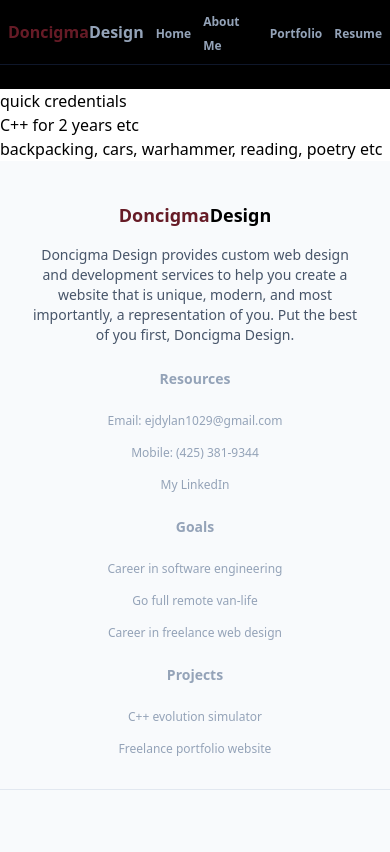
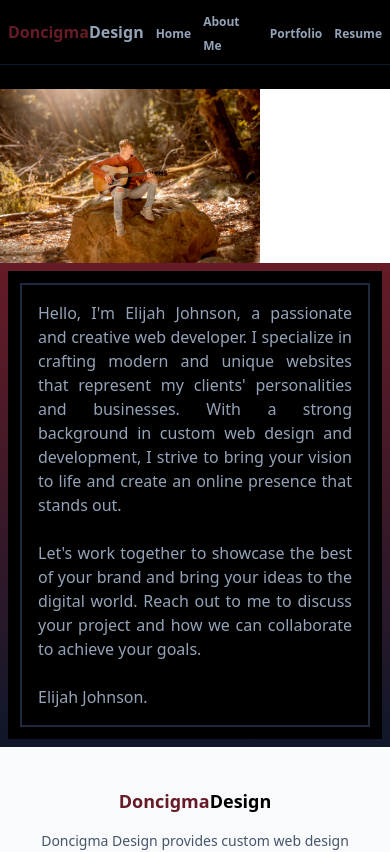
Before and after one commit to doncigma/doncigma-design, a Nuxt app: page /about in a window 390 px wide. Shown: the top 852 px of the page. Built offline with nearby package versions, Linux system fonts and the light colour scheme.

Commit message:
portfolio and about img

```diff
--- a/nuxt.config.ts
+++ b/nuxt.config.ts
@@ -1,5 +1,9 @@
 // https://nuxt.com/docs/api/configuration/nuxt-config
 export default defineNuxtConfig({
   devtools: { enabled: true },
-  modules: ["@nuxtjs/tailwindcss", "@nuxt/fonts", "@nuxt/image"]
+  modules: [
+    "@nuxtjs/tailwindcss",
+    "@nuxt/fonts",
+    "@nuxt/image",
+  ],
 })
--- a/pages/about.vue
+++ b/pages/about.vue
@@ -1,21 +1,60 @@
-<template>
+<!-- <template>
     <div>
-        <!-- Whole self-desc -->
+
         <div class="flex flex-col">
-            <!-- About Me -->
+
             <div>
                 quick credentials
             </div>
 
-            <!-- Skills -->
+
             <div>
                 C++ for 2 years etc
             </div>
 
-            <!-- Hobbies -->
+
             <div>
                 backpacking, cars, warhammer, reading, poetry etc
             </div>
         </div>
     </div>
 </template>
+-->
+
+<template>
+    <div>
+        <!-- Myself image -->
+        <div class="flex justify-left w-2/3">
+            <NuxtImg src="home/myself.jpg"></NuxtImg>
+        </div>
+
+        <!-- Middle section -->
+        <div class="flex flex-col md:flex-row justify-between
+            bg-gradient-to-t from-slate-900 to-mexicanred-500"
+        >
+            <!-- About me description -->
+            <div class="bg-black m-2 p-3 text-left md:w-2/5">
+                <p class="bg-black text-md text-slate-400 text-justify p-4
+                    border-2 border-slate-800"
+                >
+                Hello, I'm Elijah Johnson, a passionate and creative web developer.
+                I specialize in crafting modern and unique websites that represent
+                my clients' personalities and businesses. With a strong background in
+                custom web design and development, I strive to bring your vision to life
+                and create an online presence that stands out.
+
+                <br><br>
+
+                Let's work together to showcase the best of your brand and
+                bring your ideas to the digital world. Reach out to me
+                to discuss your project and how we can collaborate to achieve
+                your goals.
+
+                <br><br>
+
+                Elijah Johnson.
+                </p>
+            </div>
+        </div>
+    </div>
+</template>
--- a/pages/portfolio.vue
+++ b/pages/portfolio.vue
@@ -1,39 +1,65 @@
 <template>
     <div>
-        <!-- Whole project list -->
-        <div class="flex flex-col">
-            <!-- Project 1 -->
-            <div>
-                <div>
-                    <NuxtImg></NuxtImg>
-                </div>
+        <!-- Portfolio carousel -->
 
-                <div>
-                    <P>C++ evolution simulation!</P>
-                </div>
-            </div>
 
-            <!-- Project 2 -->
-            <div>
-                <div>
-                    <NuxtImg></NuxtImg>
-                </div>
+        <!-- Middle section -->
+        <div class="flex flex-col md:flex-row justify-between
+            bg-gradient-to-t from-slate-900 to-mexicanred-500"
+        >
+            <!-- About me description -->
+            <div class="bg-black m-2 p-3 text-left md:w-2/5">
+                <p class="bg-black text-md text-slate-400 text-justify p-4
+                    border-2 border-slate-800"
+                >
+                Hello, I'm Elijah Johnson, a passionate and creative web developer.
+                I specialize in crafting modern and unique websites that represent
+                my clients' personalities and businesses. With a strong background in
+                custom web design and development, I strive to bring your vision to life
+                and create an online presence that stands out.
 
-                <div>
-                    <P>Something</P>
-                </div>
-            </div>
+                <br><br>
 
-            <!-- Project 3 -->
-            <div>
-                <div>
-                    <NuxtImg></NuxtImg>
-                </div>
+                Let's work together to showcase the best of your brand and
+                bring your ideas to the digital world. Reach out to me
+                to discuss your project and how we can collaborate to achieve
+                your goals.
 
-                <div>
-                    <P>This very website!</P>
-                </div>
+                <br><br>
+
+                Elijah Johnson.
+                </p>
             </div>
         </div>
     </div>
 </template>
+
+
+
+<!--
+    <Carousel>
+            <template #item="img">
+                <div class="flex flex-row">
+                    <div>
+                        <img :src="img.data" alt="Carousel Image">
+                    </div>
+                </div>
+            </template>
+        </Carousel>
+
+    <script>
+    import Carousel from 'primevue/carousel';
+
+    export default {
+        data() {
+            return {
+                carouselImages: [
+                    "home/home-left.jpg",
+                    "home/home-right.jpg",
+                    "home/home-left.jpg"
+                ]
+            };
+        }
+    };
+</script>
+ -->
--- a/pages/resume.vue
+++ b/pages/resume.vue
@@ -2,11 +2,11 @@
   <!-- Resume images -->
   <div class="flex flex-col items-center justify-center">
     <div>
-      <NuxtImg src="/resume/resume1.jpg"/>
+      <NuxtImg src="resume/resume1.jpg"/>
     </div>
 
     <div>
-      <NuxtImg src="/resume/resume2.jpg"/>
+      <NuxtImg src="resume/resume2.jpg"/>
     </div>
   </div>
 </template>
```
Also changed, not shown: public/home/myself.jpg (added).
